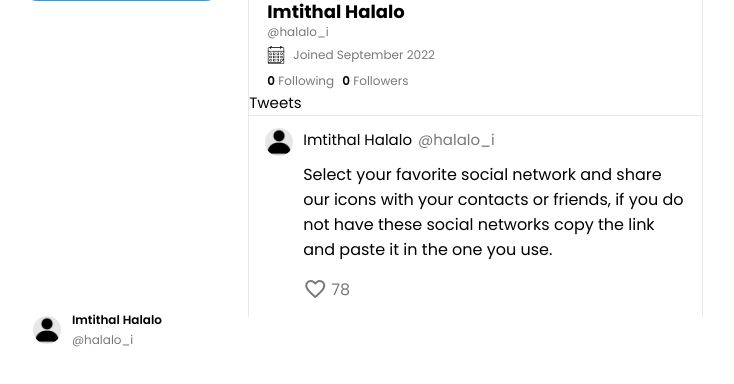
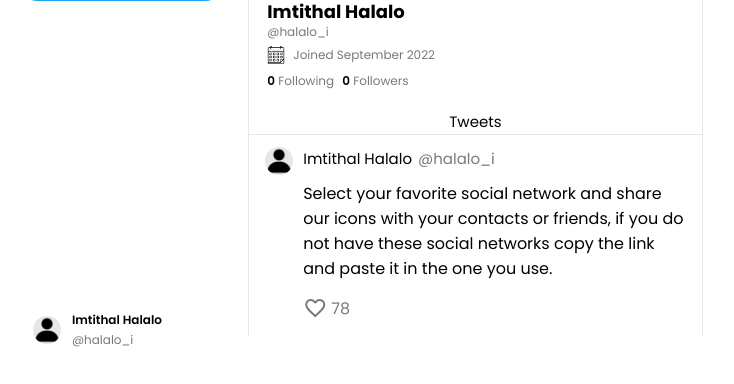
Before and after one commit to imtithalhalalo/twitter-clone, a PHP site: page /profile.html in a window 1280 px wide. Shown: the part 275-659 px from the top of the page, without its empty margins (123-857 px from the left). Run offline with PHP 8.4, Linux system fonts and the light colour scheme.

Commit message:
Adding css for tweets section / tweet already has css

```diff
--- a/frontend/css/style.css
+++ b/frontend/css/style.css
@@ -558,6 +558,26 @@ select {
   color: #000;
 }
 
+.tweets {
+  width: 100%;
+  height: 44px;
+  text-align: center;
+  padding-top: 10px;
+}
+
+.tweets a {
+  width: 100%;
+  height: 44px;
+  display: flex;
+  align-items: center;
+  justify-content: center;
+}
+
+.tweets a:hover {
+  background-color: #e7e7e8;
+  border-bottom: 2px solid #1a8cd8;
+}
+
 /* Media Query */
 @media only screen and (max-width: 1260px) {
   .popup {
```
